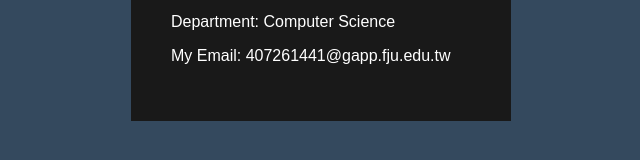
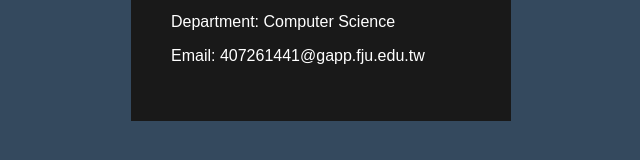
Before and after one commit to wunsyuan/pages-demo, a plain HTML site: page index.html in a window 1280 px wide. Shown: the part 462-622 px from the top of the page, 381-1021 px from the left. Drawn offline with Linux system fonts and the light colour scheme.

Commit message:
revise email

```diff
--- a/index.html
+++ b/index.html
@@ -9,7 +9,7 @@
             <h3>This is my first web page</h3>
             <p>Name: Wun-Syuan Huang</p>
             <p>Department: Computer Science</p>
-            <p>My Email: 407261441@gapp.fju.edu.tw</p>
+            <p>Email: 407261441@gapp.fju.edu.tw</p>
         </div>
     </body>
 </html>
```
